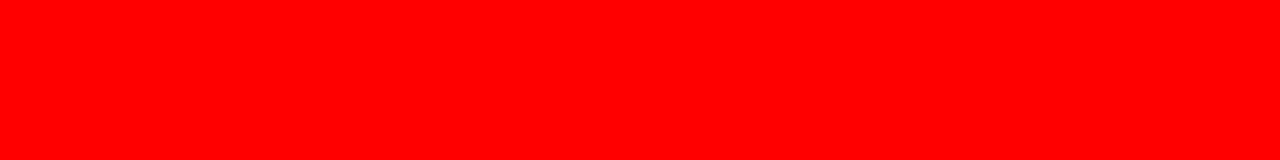
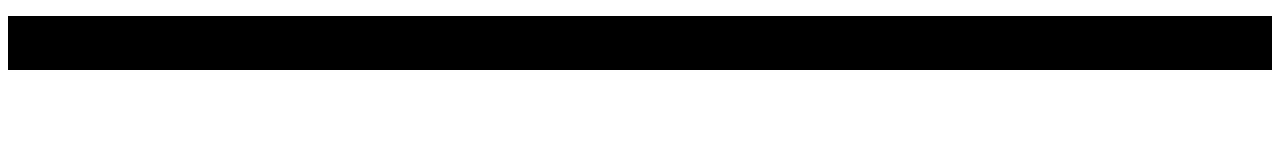
Before and after one commit to dejanV91/33-Online-Shop, a website: page index.html in a window 1280 px wide. Drawn offline with Linux system fonts and the light colour scheme.

Commit message:
initial commit

```diff
--- a/index.html
+++ b/index.html
@@ -8,6 +8,15 @@
     <link rel="stylesheet" href="./css/style.css">
 </head>
 <body>
+    <header>
+        <nav>
+            <ul>
+                <li>Home</li>
+                <li>About</li>
+                <li>Contact</li>
+            </ul>
+        </nav>
+    </header>
 
 </body>
 </html>
--- /dev/null
+++ b/sass/layout/_base.scss
@@ -0,0 +1,4 @@
+*{
+    margin: 0;
+    padding: 0;
+}
--- /dev/null
+++ b/sass/layout/_header.scss
@@ -0,0 +1,3 @@
+header{
+    background-color: #000;
+}
--- a/sass/style.scss
+++ b/sass/style.scss
@@ -1,3 +1 @@
-body{
-    background-color: red;
-}
+@import "layout/header";
```
Also changed, not shown: css/style.css.
